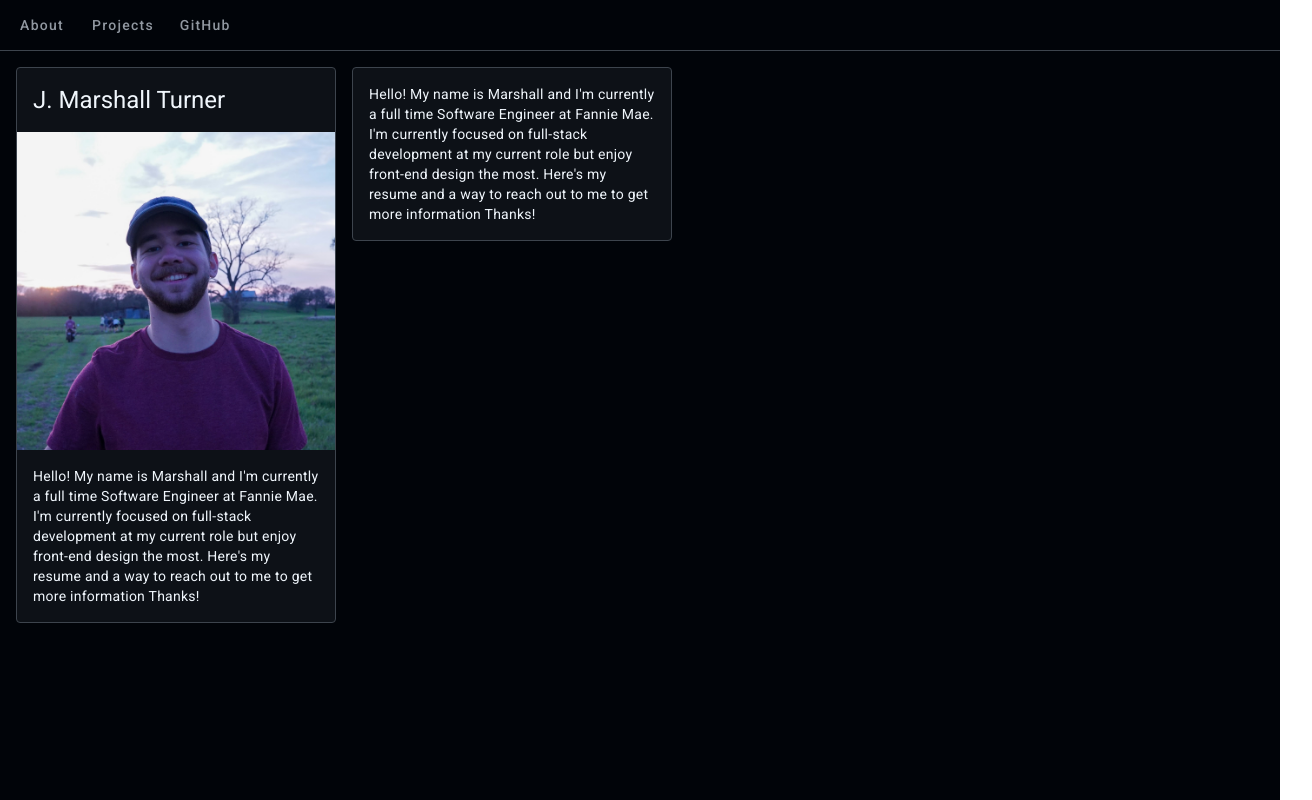
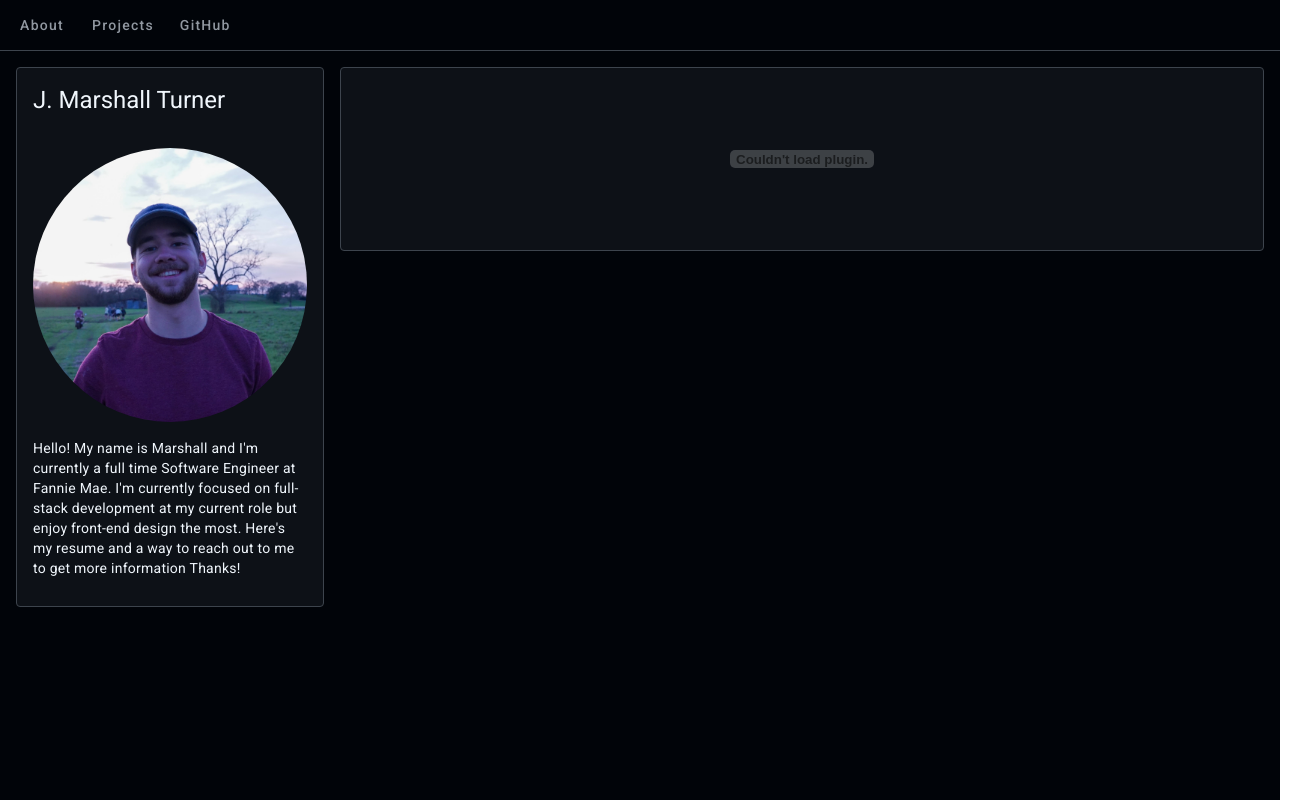
Before and after one commit to Marshall-Artz/jmarshallturner, an Angular app: page /About in a window 1280 px wide. Shown: the whole page, 1312 px wide, since content can reach past the window. Built offline with nearby package versions, Linux system fonts and the light colour scheme.

Commit message:
Added resume to page

```diff
--- a/src/app/components/about-container/about-card/about-card.component.css
+++ b/src/app/components/about-container/about-card/about-card.component.css
@@ -1,16 +1,16 @@
 .card-title {
-    margin: 16px;
+    justify-content: center;
 }
 
-.card-image {
+.card-headshot {
     width: 100%;
-}
-
-.card-content {
-    margin: 16px;
+    border-radius: 50%;
 }
 
 .mdc-card {
+    display: flex;
+    gap: 16px;
+    padding: 16px;
     color: #F0F6FC;
     background-color: #0D1117 !important;
     border: 1px solid #3d444d !important;
--- a/src/app/components/about-container/about-card/about-card.component.html
+++ b/src/app/components/about-container/about-card/about-card.component.html
@@ -1,6 +1,6 @@
 <mat-card appearance="outlined">
     <h1 class="card-title">J. Marshall Turner</h1>
-    <img class="headshot" src="../../../assets/headshot.jpg">
+    <img class="card-headshot" src="../../../assets/headshot.jpg">
     <p class="card-content">
         Hello! My name is Marshall and I'm currently a full time Software Engineer at Fannie Mae.
         I'm currently focused on full-stack development at my current role but enjoy front-end design the most.
--- a/src/app/components/about-container/about-container.component.css
+++ b/src/app/components/about-container/about-container.component.css
@@ -1,5 +1,6 @@
 .about-container {
-    width: 100%;
+    width: fit-content;
+    height: fit-content;
     padding: 16px;
     display: flex;
     justify-content: flex-start;
@@ -11,5 +12,6 @@ app-about-card {
 }
 
 app-resume-card {
-    width: 25%;
+    width: 75%;
+    min-height: fit-content;
 }
--- a/src/app/components/about-container/resume-card/resume-card.component.css
+++ b/src/app/components/about-container/resume-card/resume-card.component.css
@@ -1,17 +1,7 @@
-.card-title {
-    margin: 16px;
-}
-
-.card-image {
-    width: 100%;
-}
-
-.card-content {
-    margin: 16px;
-}
-
 .mdc-card {
+    padding: 16px;
     color: #F0F6FC;
     background-color: #0D1117 !important;
     border: 1px solid #3d444d !important;
+    height: fit-content;
 }
--- a/src/app/components/about-container/resume-card/resume-card.component.html
+++ b/src/app/components/about-container/resume-card/resume-card.component.html
@@ -1,7 +1,4 @@
 <mat-card appearance="outlined">
-    <p class="card-content">
-        Hello! My name is Marshall and I'm currently a full time Software Engineer at Fannie Mae.
-        I'm currently focused on full-stack development at my current role but enjoy front-end design the most.
-        Here's my resume and a way to reach out to me to get more information Thanks!
-    </p>
+    <object data="assets/JMarshallTurnerSpring2024.pdf" type="application/pdf">
+    </object>
 </mat-card>
--- a/src/app/components/about-container/resume-card/resume-card.component.ts
+++ b/src/app/components/about-container/resume-card/resume-card.component.ts
@@ -6,5 +6,4 @@ import { Component } from '@angular/core';
   styleUrl: './resume-card.component.css'
 })
 export class ResumeCardComponent {
-
 }
```
